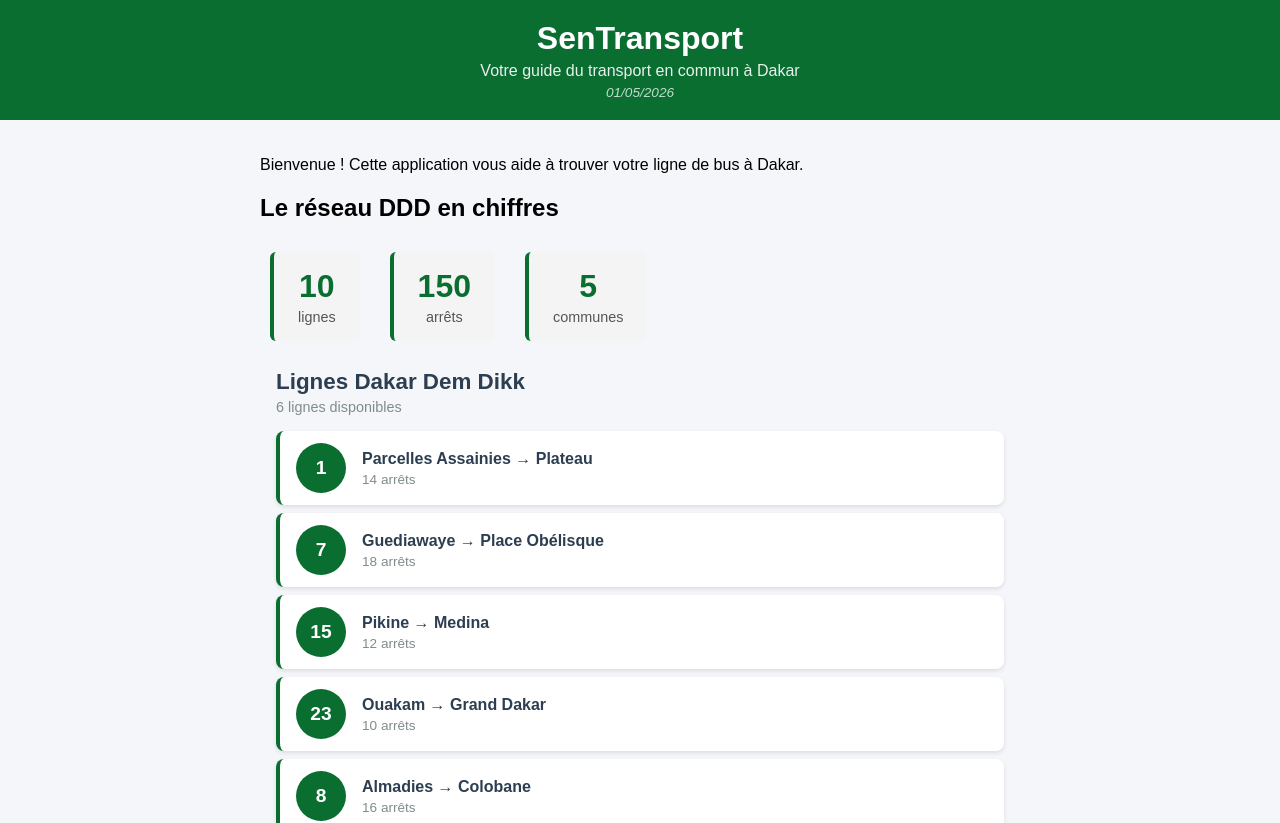
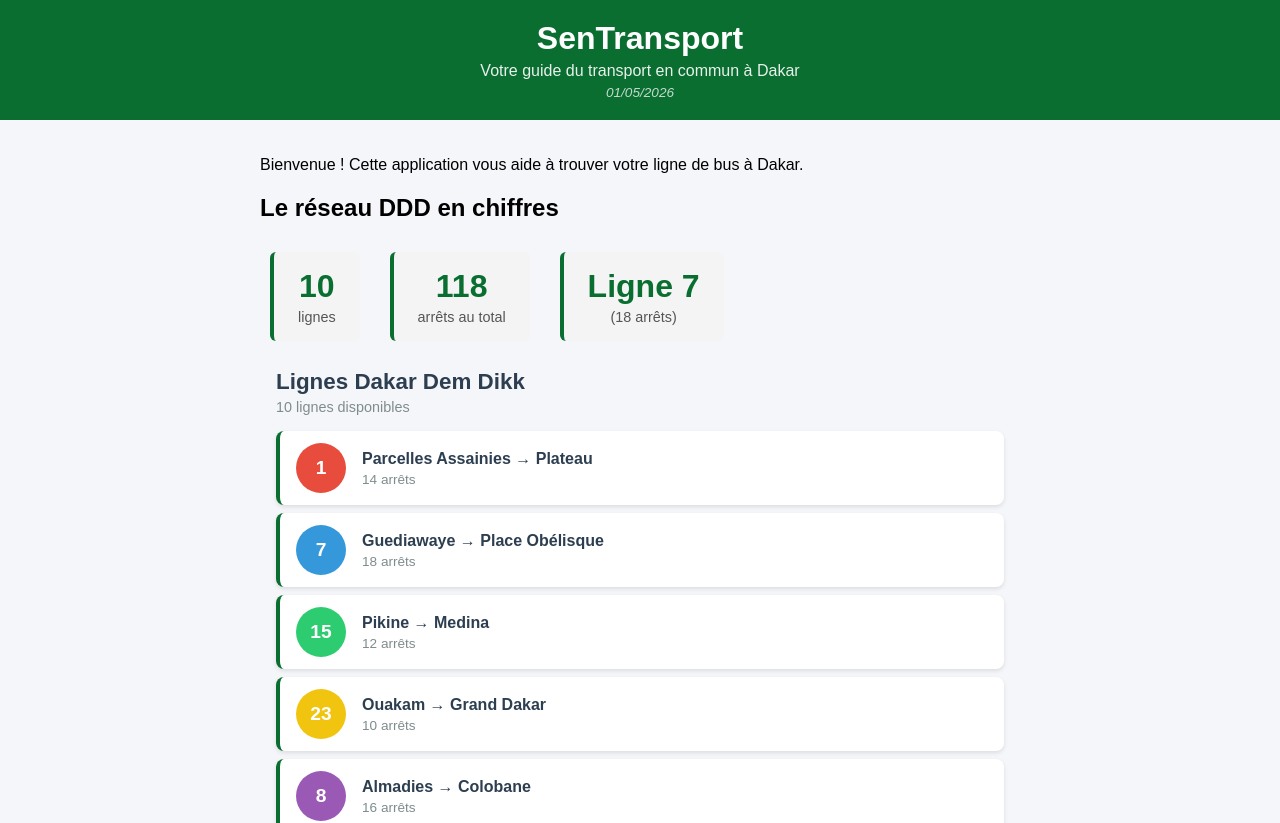
Before and after one commit to LordBaldwin4/sentransport, a React (Create React App) app: page / in a window 1280 px wide. Shown: the top 823 px of the page. Built offline with nearby package versions, Linux system fonts and the light colour scheme.

Commit message:
Lab 2 : Exercices 1-3 - couleur, StatReseau, 4 nouvelles lignes

```diff
--- a/src/App.js
+++ b/src/App.js
@@ -2,9 +2,7 @@ import "./App.css";
 import Footer from "./Footer";
 import Header from "./Header";
 import ListeLignes from "./ListeLignes";
-import Statistique from "./Statistique";
-import Statistique2 from "./Statistique2";
-import Statistique3 from "./Statistique3";
+import StatReseau from "./StatReseau";
 
 function App() {
   const lignes = [
@@ -14,6 +12,7 @@ function App() {
       depart: "Parcelles Assainies",
       arrivee: "Plateau",
       arrets: 14,
+      couleur: "#e74c3c",
     },
     {
       id: 2,
@@ -21,17 +20,72 @@ function App() {
       depart: "Guediawaye",
       arrivee: "Place Obélisque",
       arrets: 18,
+      couleur: "#3498db",
     },
-    { id: 3, numero: "15", depart: "Pikine", arrivee: "Medina", arrets: 12 },
+    {
+      id: 3,
+      numero: "15",
+      depart: "Pikine",
+      arrivee: "Medina",
+      arrets: 12,
+      couleur: "#2ecc71",
+    },
     {
       id: 4,
       numero: "23",
       depart: "Ouakam",
       arrivee: "Grand Dakar",
       arrets: 10,
+      couleur: "#f1c40f",
     },
-    { id: 5, numero: "8", depart: "Almadies", arrivee: "Colobane", arrets: 16 },
-    { id: 6, numero: "12", depart: "Yoff", arrivee: "Sandaga", arrets: 11 },
+    {
+      id: 5,
+      numero: "8",
+      depart: "Almadies",
+      arrivee: "Colobane",
+      arrets: 16,
+      couleur: "#9b59b6",
+    },
+    {
+      id: 6,
+      numero: "12",
+      depart: "Yoff",
+      arrivee: "Sandaga",
+      arrets: 11,
+      couleur: "#e67e22",
+    },
+    {
+      id: 7,
+      numero: "3",
+      depart: "Fann",
+      arrivee: "Liberté",
+      arrets: 8,
+      couleur: "#1abc9c",
+    },
+    {
+      id: 8,
+      numero: "18",
+      depart: "HLM",
+      arrivee: "Dieuppeul",
+      arrets: 9,
+      couleur: "#e91e63",
+    },
+    {
+      id: 9,
+      numero: "21",
+      depart: "Sicap",
+      arrivee: "Medina",
+      arrets: 13,
+      couleur: "#00bcd4",
+    },
+    {
+      id: 10,
+      numero: "5",
+      depart: "Liberté 6",
+      arrivee: "Plateau",
+      arrets: 7,
+      couleur: "#ff5722",
+    },
   ];
 
   return (
@@ -45,11 +99,7 @@ function App() {
         </p>
 
         <h2>Le réseau DDD en chiffres</h2>
-        <div className="statistiques">
-          <Statistique />
-          <Statistique2 />
-          <Statistique3 />
-        </div>
+        <StatReseau lignes={lignes} />
 
         <ListeLignes lignes={lignes} />
       </main>
--- a/src/LigneBus.js
+++ b/src/LigneBus.js
@@ -1,9 +1,11 @@
 import "./LigneBus.css";
 
-function LigneBus({ numero, depart, arrivee, arrets }) {
+function LigneBus({ numero, depart, arrivee, arrets, couleur }) {
   return (
     <div className="ligne-bus">
-      <div className="ligne-numero">{numero}</div>
+      <div className="ligne-numero" style={{ backgroundColor: couleur }}>
+        {numero}
+      </div>
 
       <div className="ligne-info">
         <span className="ligne-trajet">
--- a/src/ListeLignes.js
+++ b/src/ListeLignes.js
@@ -15,6 +15,7 @@ function ListeLignes({ lignes }) {
           depart={ligne.depart}
           arrivee={ligne.arrivee}
           arrets={ligne.arrets}
+          couleur={ligne.couleur}
         />
       ))}
     </div>
--- /dev/null
+++ b/src/StatReseau.js
@@ -0,0 +1,39 @@
+import "./Statistique.css";
+
+function StatReseau({ lignes }) {
+  // Calcul du nombre total de lignes
+  const totalLignes = lignes.length;
+
+  // Calcul du nombre total d'arrêts (somme)
+  const totalArrets = lignes.reduce((sum, ligne) => sum + ligne.arrets, 0);
+
+  // Calcul de la ligne avec le plus d'arrêts
+  const lignePlusArrets = lignes.reduce((max, ligne) =>
+    ligne.arrets > max.arrets ? ligne : max,
+  );
+
+  return (
+    <div className="statistiques">
+      <div className="statistique">
+        <span className="statistique-chiffre">{totalLignes}</span>
+        <span className="statistique-label">lignes</span>
+      </div>
+
+      <div className="statistique">
+        <span className="statistique-chiffre">{totalArrets}</span>
+        <span className="statistique-label">arrêts au total</span>
+      </div>
+
+      <div className="statistique">
+        <span className="statistique-chiffre">
+          Ligne {lignePlusArrets.numero}
+        </span>
+        <span className="statistique-label">
+          ({lignePlusArrets.arrets} arrêts)
+        </span>
+      </div>
+    </div>
+  );
+}
+
+export default StatReseau;
```
